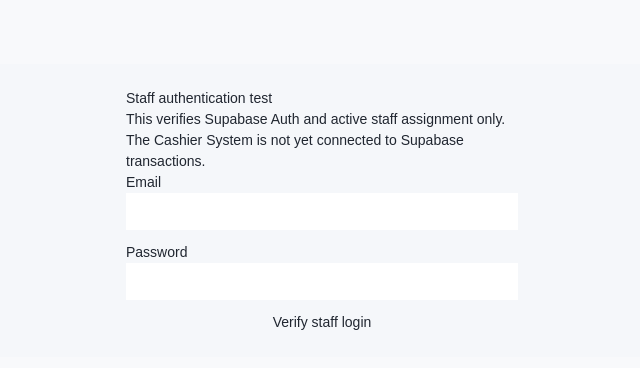
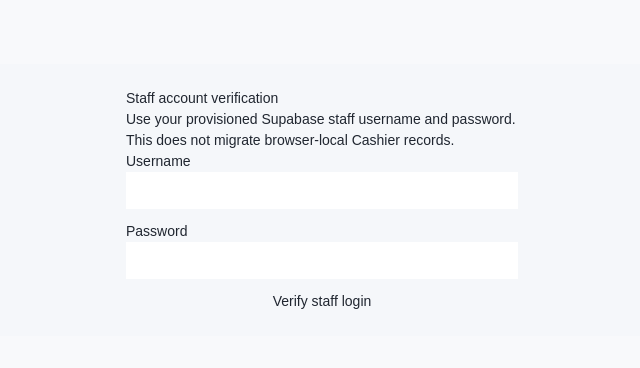
Before and after one commit to phoebemagbiray0312-dev/Cashier-Sys, a Next.js app: page /staff-login-test in a window 1280 px wide. Shown: the top 368 px of the page, without its empty margins (318-958 px from the left). Built offline with nearby package versions, Linux system fonts and the light colour scheme; no server answers.

Commit message:
Use secure username login for staff verification page

```diff
--- a/app/staff-login-test/page.tsx
+++ b/app/staff-login-test/page.tsx
@@ -1,12 +1,12 @@
 'use client';
 
 import { useEffect, useState, type FormEvent } from 'react';
-import { getCurrentStaff, signInStaff, signOutStaff, type StaffIdentity } from '@/lib/supabase-auth';
+import { getCurrentStaff, signInStaffByUsername, signOutStaff, type StaffIdentity } from '@/lib/supabase-auth';
 
 /** Staging-only authentication smoke test. Does not grant access to the local prototype. */
 export default function StaffLoginTestPage() {
   const [staff, setStaff] = useState<StaffIdentity | null>(null);
-  const [email, setEmail] = useState('');
+  const [username, setUsername] = useState('');
   const [password, setPassword] = useState('');
   const [message, setMessage] = useState('');
   const [busy, setBusy] = useState(false);
@@ -21,7 +21,7 @@ export default function StaffLoginTestPage() {
     setBusy(true);
     setMessage('');
     try {
-      const identity = await signInStaff(email, password);
+      const identity = await signInStaffByUsername(username, password);
       setStaff(identity);
       setPassword('');
       if (new URLSearchParams(window.location.search).get('next') === '/online-inventory') window.location.replace('/online-inventory');
@@ -36,12 +36,12 @@ export default function StaffLoginTestPage() {
     finally { setBusy(false); }
   }
   return <main style={{maxWidth:440,margin:'8vh auto',padding:24,fontFamily:'sans-serif'}}>
-    <h1>Staff authentication test</h1>
-    <p>This verifies Supabase Auth and active staff assignment only. The Cashier System is not yet connected to Supabase transactions.</p>
+    <h1>Staff account verification</h1>
+    <p>Use your provisioned Supabase staff username and password. This does not migrate browser-local Cashier records.</p>
     {staff ? <section><p>Authenticated: {staff.displayName}</p><p>Role: {staff.role}</p><p>Branch: {staff.branch ?? 'All branches (admin)'}</p>
       <p><a href="/online-inventory">Open Online Inventory →</a></p><button disabled={busy} onClick={logout}>Sign out</button></section> :
       <form onSubmit={submit} style={{display:'grid',gap:12}}>
-        <label>Email<input style={{display:'block',width:'100%',padding:8}} type="email" required autoComplete="username" value={email} onChange={e=>setEmail(e.target.value)}/></label>
+        <label>Username<input style={{display:'block',width:'100%',padding:8}} type="text" required autoComplete="username" value={username} onChange={e=>setUsername(e.target.value)}/></label>
         <label>Password<input style={{display:'block',width:'100%',padding:8}} type="password" required autoComplete="current-password" value={password} onChange={e=>setPassword(e.target.value)}/></label>
         <button type="submit" disabled={busy}>{busy?'Checking...':'Verify staff login'}</button>
       </form>}
```
